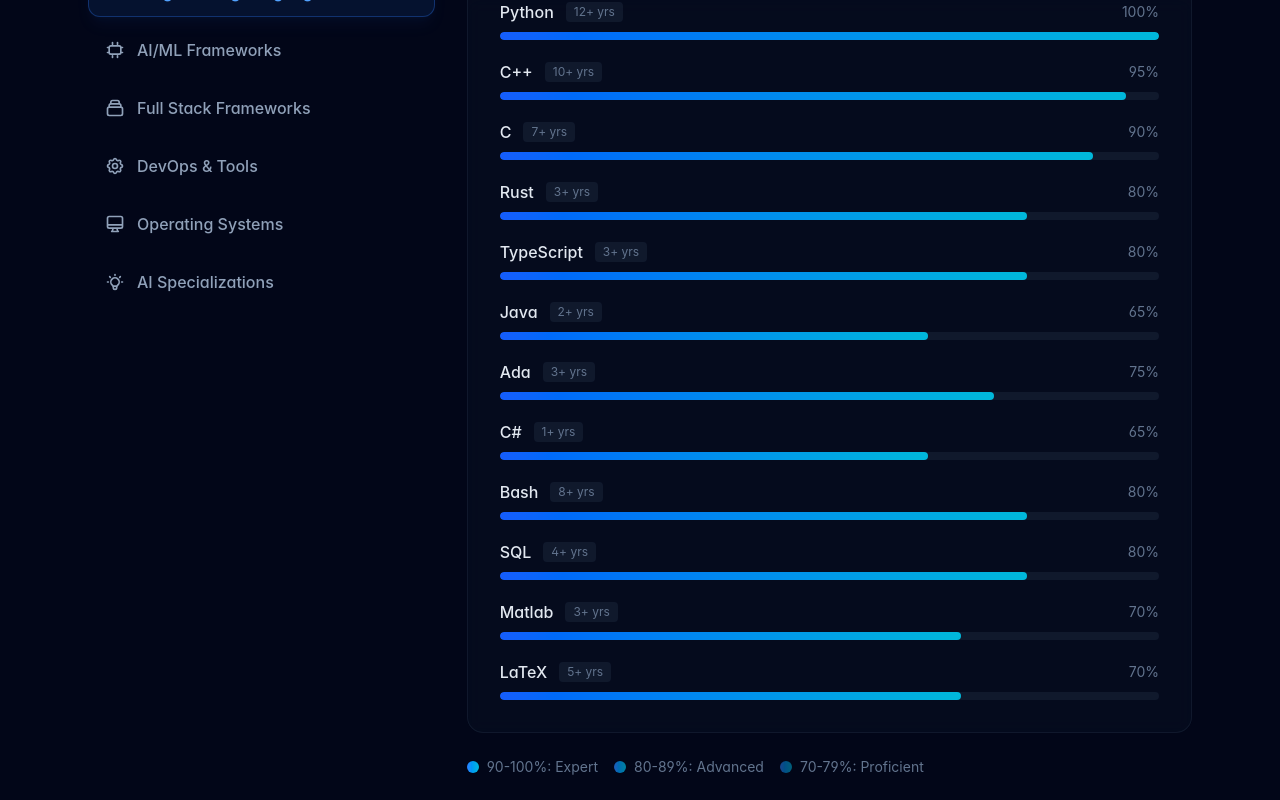
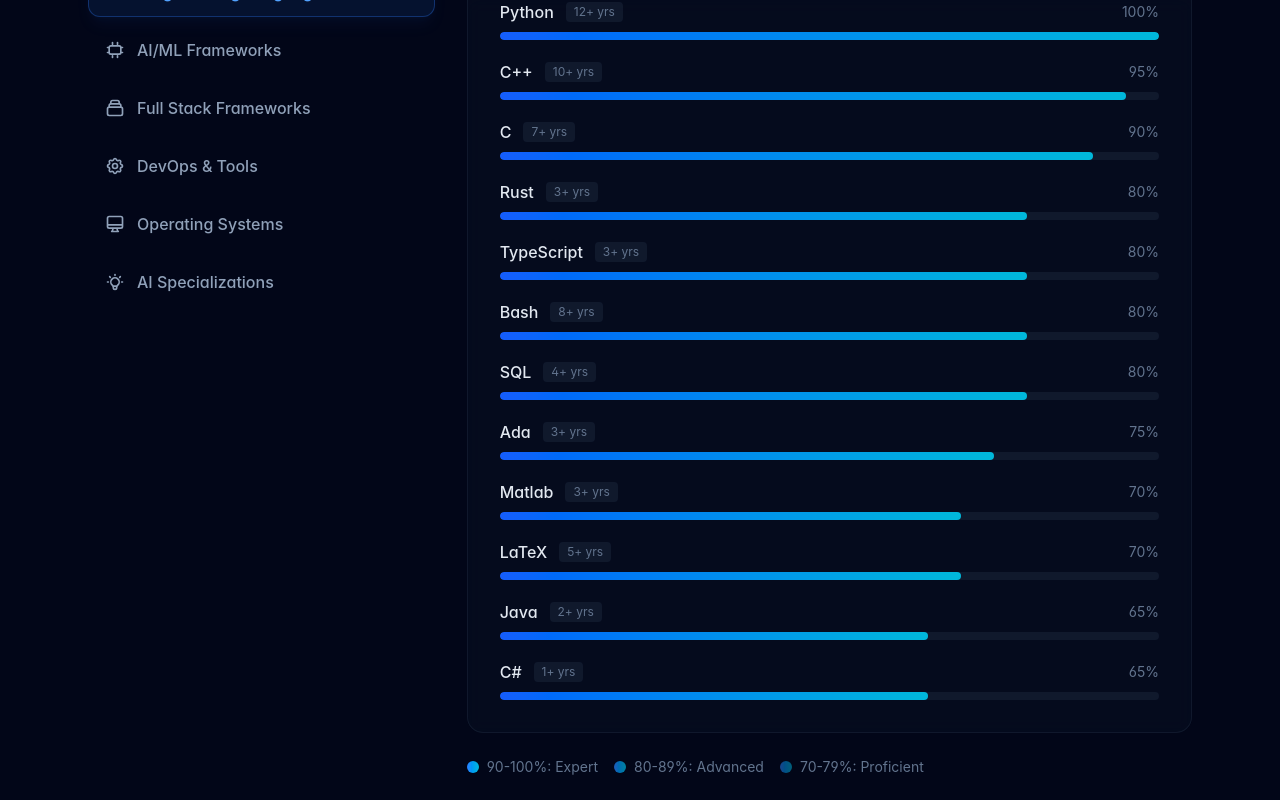
Before and after one commit to danboyle7/portfolio, a Next.js app: page /portfolio in a window 1280 px wide. Shown: the part 4163-4963 px from the top of the page. Built offline with nearby package versions, Linux system fonts and the light colour scheme.

Commit message:
fix: auto-sort skills in modern ui

```diff
--- a/src/components/modern/sections/SkillsSection.tsx
+++ b/src/components/modern/sections/SkillsSection.tsx
@@ -197,7 +197,9 @@ export function SkillsSection({ skills }: SkillsSectionProps) {
           >
             <div className="rounded-2xl border border-slate-800/50 bg-slate-900/30 p-4 backdrop-blur-sm sm:p-6 md:p-8">
               <div className="grid gap-4 sm:gap-5">
-                {skills[activeCategory]?.skills.map((skill, index) => (
+                {[...(skills[activeCategory]?.skills ?? [])]
+                  .sort((a, b) => b.level - a.level)
+                  .map((skill, index) => (
                     <div key={skill.name} className="group">
                       <div className="mb-2 flex items-center justify-between gap-2">
                         <div className="flex min-w-0 items-center gap-2 sm:gap-3">
--- a/src/lib/terminal/generated-content.ts
+++ b/src/lib/terminal/generated-content.ts
@@ -7,7 +7,7 @@
  * To update content, edit the YAML files and run:
  *   pnpm run generate-content
  *
- * Generated at: 2026-01-14T19:07:28.924Z
+ * Generated at: 2026-01-14T20:34:00.680Z
  */
 
 // eslint-disable-next-line @typescript-eslint/no-explicit-any
```
Also changed, not shown: 1 other file (tests, documents, lock files or other folders). Lines whose indentation alone changed are shown as unchanged.
